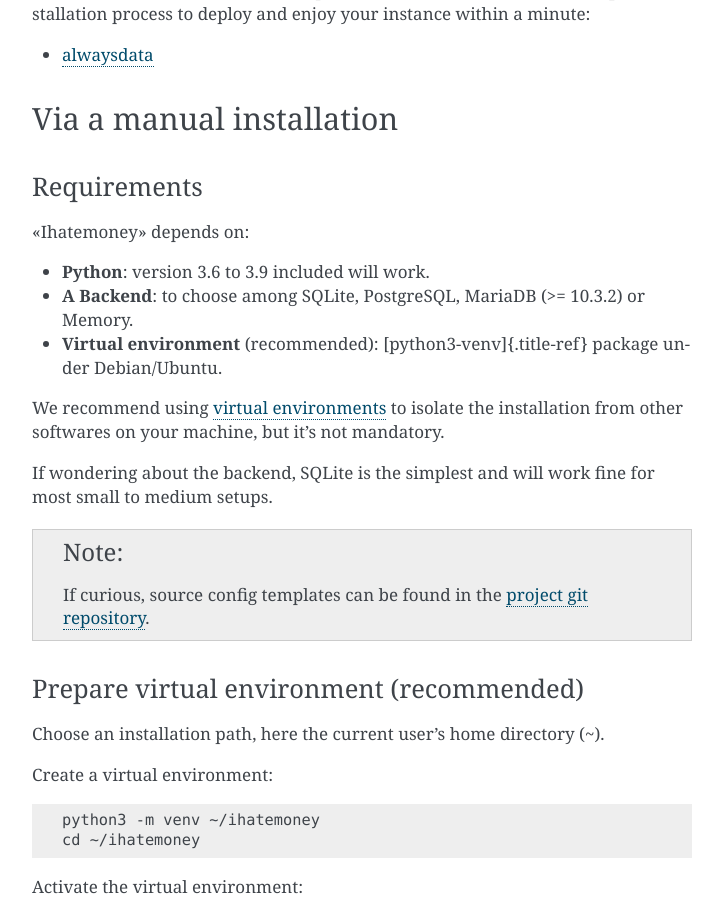
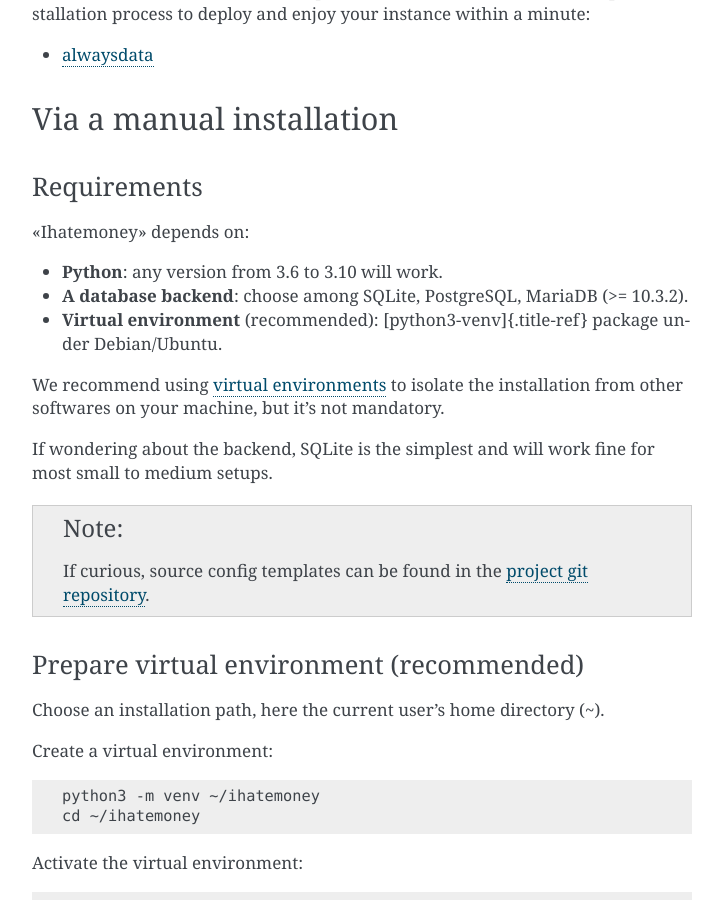
Before and after one commit to spiral-project/ihatemoney, a Sphinx documentation site: the page built from docs/installation.md, in a window 1280 px wide and 900 px high, scrolled down 1645 px. Shown: the whole window, without its empty margins (388-1111 px from the left). Built offline with Sphinx 7.4.7, drawn with Linux system fonts in a browser that asks for light colours.

```diff
--- a/docs/installation.md
+++ b/docs/installation.md
@@ -83,9 +83,9 @@ Some Paas (Platform-as-a-Service), provide a documentation or even a quick insta
 
 «Ihatemoney» depends on:
 
--   **Python**: version 3.6 to 3.9 included will work.
--   **A Backend**: to choose among SQLite, PostgreSQL, MariaDB (>=
-    10.3.2) or Memory.
+-   **Python**: any version from 3.6 to 3.10 will work.
+-   **A database backend**: choose among SQLite, PostgreSQL, MariaDB (>=
+    10.3.2).
 -   **Virtual environment** (recommended): [python3-venv]{.title-ref}
     package under Debian/Ubuntu.
 
```
Also changed, not shown: CHANGELOG.md (+32 -2 lines), 1 other file.
